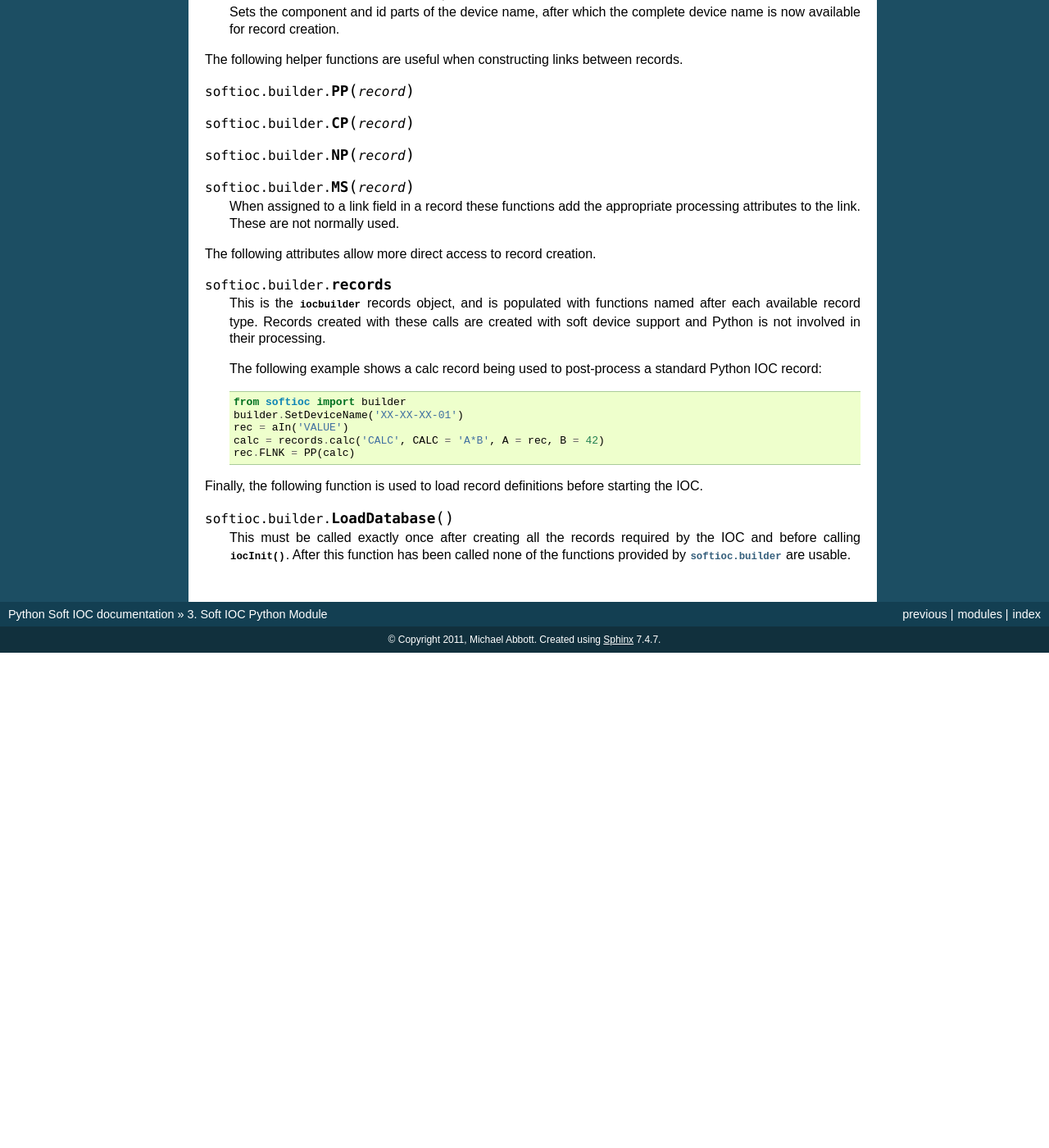
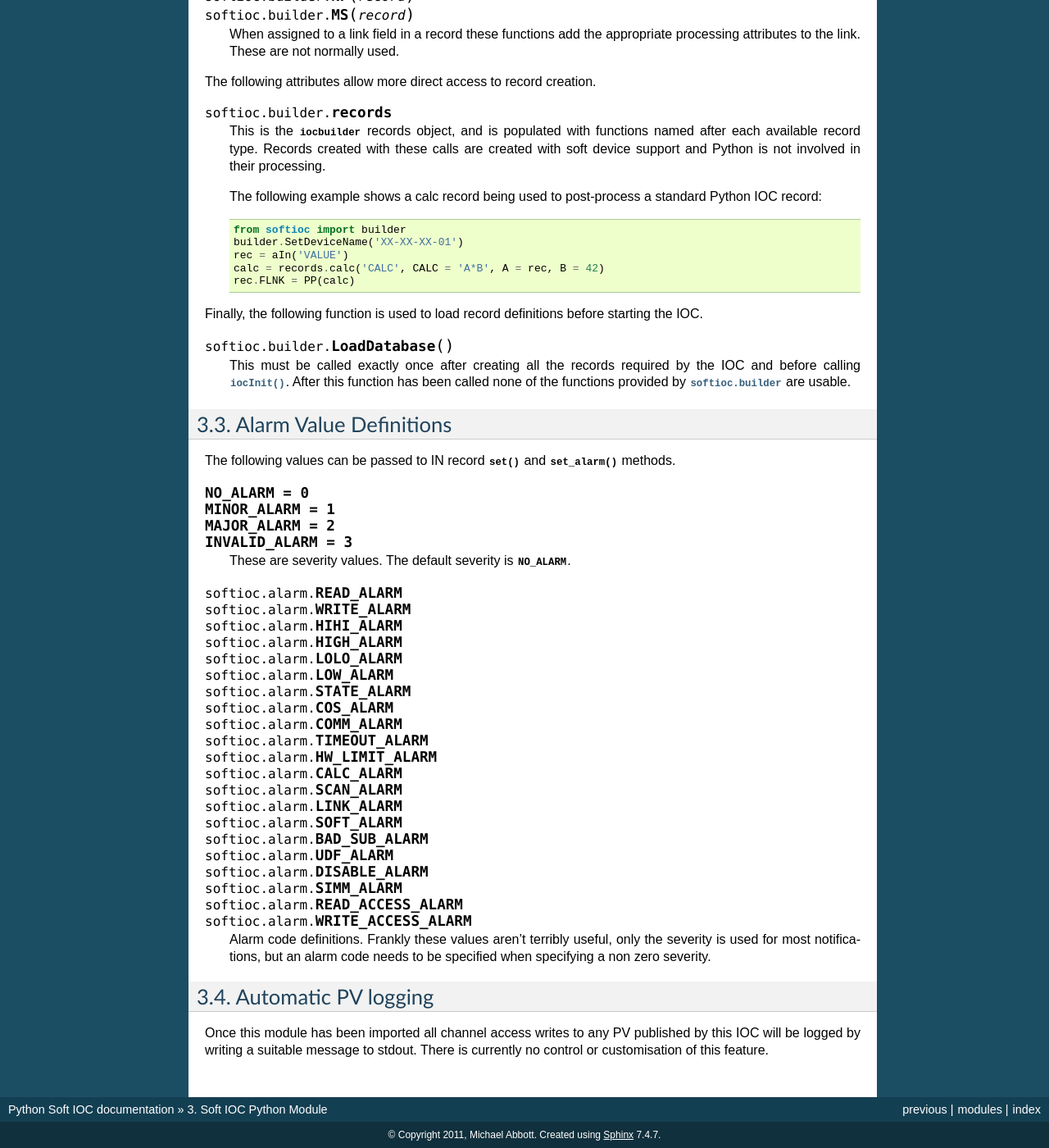
Before and after one commit to DiamondLightSource/pythonSoftIOC, a Sphinx documentation site: the page built from docs/softioc.rst, in a window 1280 px wide and 1400 px high, scrolled down 5097 px. Shown: the whole window at 82% size. Built offline with Sphinx 7.4.7, drawn with Linux system fonts in a browser that asks for light colours; before the commit the page ends 5893 px from its top, so only the background shows below that; some of the changed text lies outside the part shown.

Commit message:
Python soft IOC: Minor changes and improvements to documentation
git-svn-id: svn+ssh://serv0002.cs.diamond.ac.uk/home/subversion/repos/controls/diamond/trunk/support/pythonSoftIoc@112663 e099a375-04f9-0310-9d5f-a741eaff62e1

```diff
--- a/docs/softioc.rst
+++ b/docs/softioc.rst
@@ -3,7 +3,9 @@
 Soft IOC Python Module
 ======================
 
-.. module:: softioc
+..  module:: softioc
+    :synopsis: Top level module of Python Soft IOC facilities
+
 
 The :mod:`softioc` module is an integral part of the Python soft IOC server
 ``pythonIoc``.  Its path is automatically available to the interpreter and the
@@ -49,7 +51,9 @@
 Top Level IOC Interface: :mod:`softioc.softioc`
 -----------------------------------------------
 
-.. module:: softioc.softioc
+..  module:: softioc.softioc
+    :synopsis: Interface to IOC creation and startup functionality
+
 
 This module provides the following functions for general use (available by
 importing ``*``):
@@ -63,8 +67,8 @@
 
     This loads the specified EPICS database into the IOC with any given
     substitutions.  Note that this function is not normally called directly,
-    instead :mod:`softioc.builder` and its :func:`LoadDatabase` method is
-    normally used to create and load the EPICS database on the fly.
+    instead :mod:`softioc.builder` and its :func:`~softioc.builder.LoadDatabase`
+    method is normally used to create and load the EPICS database on the fly.
 
     However, if required, an existing EPICS database can be loaded explicitly
     using this method.  Note that :func:`dbLoadDatabase` cannot be called after
@@ -76,12 +80,14 @@
     The `context` argument is a dictionary of values that will be made available
     to the interactive Python shell together with a number of EPICS test
     functions.  By default, if `call_exit` is :const:`True`, the IOC will be
-    terminated by calling :func:`epicsExit` when the interpreter exits.
+    terminated by calling :func:`epicsExit` when the interpreter exits, which
+    means that :func:`interactive_ioc` will not return.
 
-    While the interactive shell is running a number of EPICS test functions
-    are made available for use together with the constant value :const:`exit`
-    with special behaviour: typing ``exit`` at the interpreter prompt will
-    immediately call :func:`epicsExit`.
+    While the interactive shell is running a number of EPICS test functions are
+    made available for use together with the constant value :const:`exit` with
+    special behaviour: typing :const:`exit` at the interpreter prompt will
+    immediately call :func:`epicsExit` causing the Python interpreter and IOC to
+    terminate.
 
 This module provides Python wrappers for the following EPICS test functions and
 makes them available to the :func:`interactive_ioc` interpreter shell.  See the
@@ -180,7 +188,9 @@
 Creating Records: :mod:`softioc.builder`
 ----------------------------------------
 
-.. module:: softioc.builder
+..  module:: softioc.builder
+    :synopsis: Tools for building Python bound PVs
+
 
 This module publishes functions for creating records.  All of the other methods
 in this module must be called before calling :func:`LoadDatabase`, after which
@@ -220,32 +230,39 @@
 For all of these functions any EPICS database field can be assigned a value by
 passing it as a keyword argument for the corresponding field name (in upper
 case) or by assigning to the corresponding field of the returned record object.
+Thus the `**fields` argument in all of the definitions below refers to both the
+optional keyword arguments listed above and record field names.
 
-..  function:: aIn(name, LOPR=None, HOPR=None, **fields)
-..  function:: aOut(name, LOPR=None, HOPR=None, **fields)
+..  function::
+        aIn(name, LOPR=None, HOPR=None, **fields)
+        aOut(name, LOPR=None, HOPR=None, **fields)
 
     Create ``ai`` and ``ao`` records.  The lower and upper limits for the
     record can be specified, and if specified these will also be used to set the
     ``EGUL`` and ``EGUF`` fields.
 
-..  function:: boolIn(name, ZNAM=None, ONAM=None, **fields)
-..  function:: boolOut(name, ZNAM=None, ONAM=None, **fields)
+..  function::
+        boolIn(name, ZNAM=None, ONAM=None, **fields)
+        boolOut(name, ZNAM=None, ONAM=None, **fields)
 
     Create ``bi`` and ``bo`` records with the specified names for false (zero)
     and true (one).
 
-..  function:: longIn(name, LOPR=None, HOPR=None, EGU=None, **fields)
-..  function:: longOut(name, DRVL=None, DRVH=None, EGU=None, **fields)
+..  function::
+        longIn(name, LOPR=None, HOPR=None, EGU=None, **fields)
+        longOut(name, DRVL=None, DRVH=None, EGU=None, **fields)
 
     Create ``longin`` and ``longout`` records with specified limits and units.
 
-..  function:: stringIn(name, **fields)
-..  function:: stringOut(name, **fields)
+..  function::
+        stringIn(name, **fields)
+        stringOut(name, **fields)
 
     Create ``stringin`` and ``stringout`` records.
 
-..  function:: mbbIn(name, *option_values, **fields)
-..  function:: mbbOut(name, *option_values, **fields)
+..  function::
+        mbbIn(name, *option_values, **fields)
+        mbbOut(name, *option_values, **fields)
 
     Create ``mbbi`` and ``mbbo`` records.  Up to 16 options can be specified as
     a list of two or three field tuples.  The first field of each tuple is the
@@ -355,5 +374,62 @@
 ..  function:: LoadDatabase()
 
     This must be called exactly once after creating all the records required by
-    the IOC and before calling :func:`iocInit`.  After this function has been
-    called none of the functions provided by :mod:`softioc.builder` are usable.
+    the IOC and before calling :func:`~softioc.softioc.iocInit`.  After this
+    function has been called none of the functions provided by
+    :mod:`softioc.builder` are usable.
+
+
+Alarm Value Definitions
+-----------------------
+
+..  module:: softioc.alarm
+    :synopsis: Constant definitions for EPICS severity and alarm values
+
+The following values can be passed to IN record :meth:`set` and
+:meth:`set_alarm` methods.
+
+..  attribute::
+        NO_ALARM = 0
+        MINOR_ALARM = 1
+        MAJOR_ALARM = 2
+        INVALID_ALARM = 3
+
+    These are severity values.  The default severity is :attr:`NO_ALARM`.
+
+..  attribute::
+        READ_ALARM
+        WRITE_ALARM
+        HIHI_ALARM
+        HIGH_ALARM
+        LOLO_ALARM
+        LOW_ALARM
+        STATE_ALARM
+        COS_ALARM
+        COMM_ALARM
+        TIMEOUT_ALARM
+        HW_LIMIT_ALARM
+        CALC_ALARM
+        SCAN_ALARM
+        LINK_ALARM
+        SOFT_ALARM
+        BAD_SUB_ALARM
+        UDF_ALARM
+        DISABLE_ALARM
+        SIMM_ALARM
+        READ_ACCESS_ALARM
+        WRITE_ACCESS_ALARM
+
+    Alarm code definitions.  Frankly these values aren't terribly useful, only
+    the severity is used for most notifications, but an alarm code needs to be
+    specified when specifying a non zero severity.
+
+
+Automatic PV logging
+--------------------
+
+..  module:: softioc.pvlog
+    :synopsis: Enables logging of CA puts to PVs
+
+Once this module has been imported all channel access writes to any PV published
+by this IOC will be logged by writing a suitable message to stdout.  There is
+currently no control or customisation of this feature.
```
Also changed, not shown: other parts of docs/softioc.rst (+19 -15 lines), docs/pythonsoftioc.rst (+36 -25 lines), docs/records.rst (+41 -26 lines).
